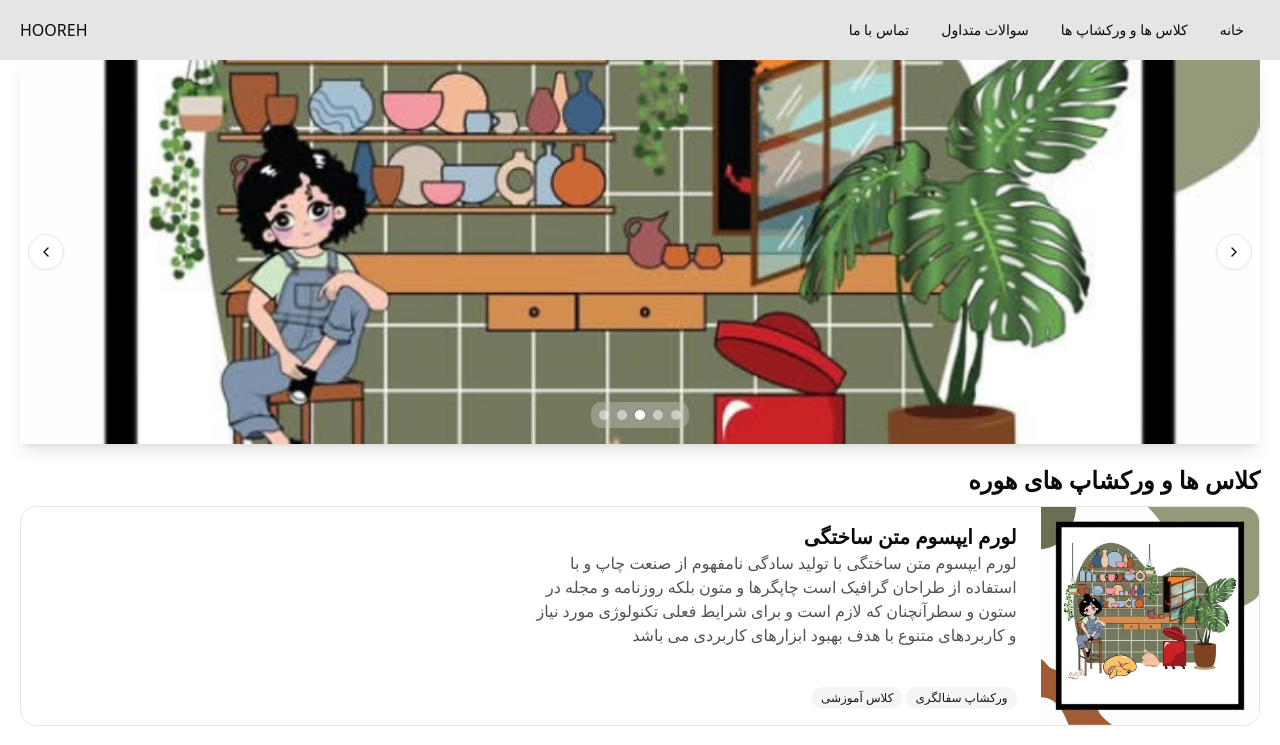
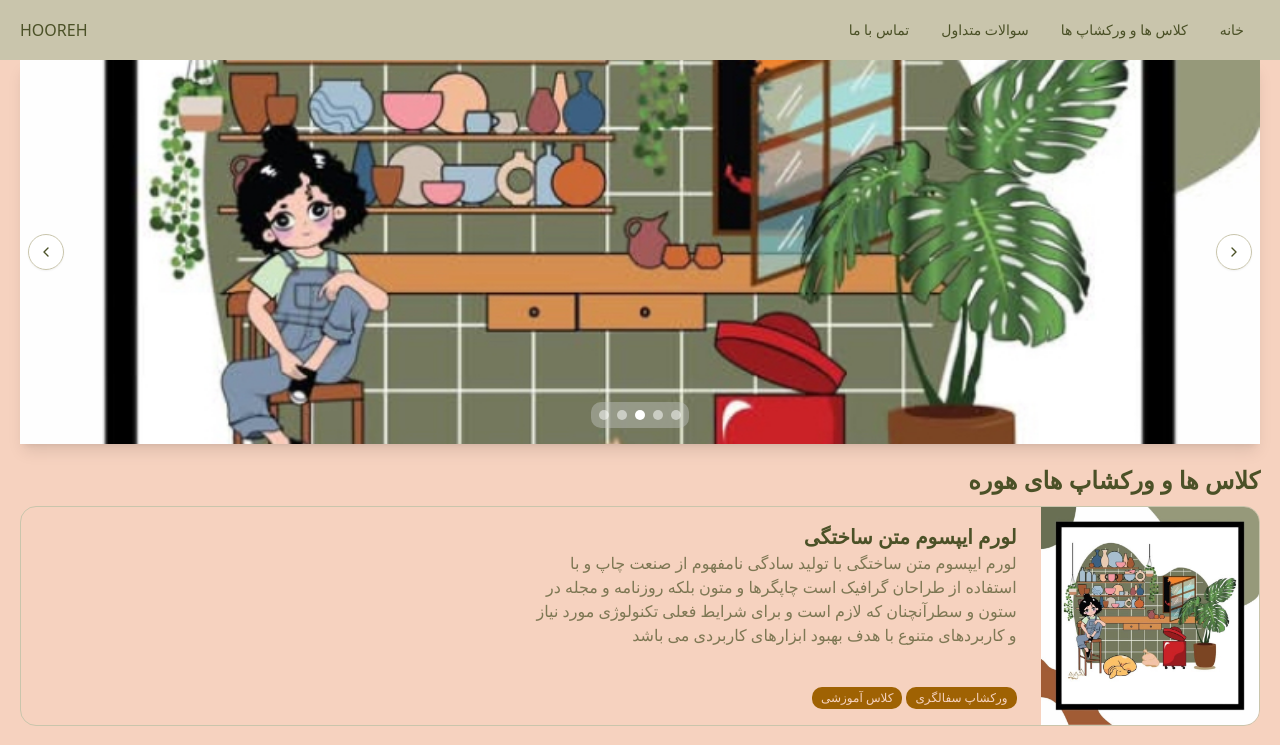
Before and after one commit to hossein-jorfi/hooreh-studio, a Next.js app: page / in a window 1280 px wide. Shown: the top 745 px of the page. Built offline with nearby package versions, Linux system fonts and the light colour scheme.

Commit message:
edit colots

```diff
--- a/app/globals.css
+++ b/app/globals.css
@@ -45,71 +45,106 @@
 
 :root {
   --radius: 0.75rem;
-  --background: oklch(1 0 0);
-  --foreground: oklch(0.145 0 0);
-  --card: oklch(1 0 0);
-  --card-foreground: oklch(0.145 0 0);
-  --popover: oklch(1 0 0);
-  --popover-foreground: oklch(0.145 0 0);
-  --primary: oklch(0.205 0 0);
-  --primary-foreground: oklch(0.985 0 0);
-  --secondary: oklch(0.97 0 0);
-  --secondary-foreground: oklch(0.205 0 0);
-  --muted: oklch(0.97 0 0);
-  --muted-foreground: oklch(0.556 0 0);
-  --accent: oklch(0.97 0 0);
-  --accent-foreground: oklch(0.205 0 0);
+
+  /* Light cream/peach from #FDD9C1 */
+  --background: oklch(0.89 0.048 49.77);
+  --foreground: oklch(0.42 0.063 115.75);
+
+  --card: oklch(0.89 0.048 49.77);
+  --card-foreground: oklch(0.42 0.063 115.75);
+
+  --popover: oklch(0.89 0.048 49.77);
+  --popover-foreground: oklch(0.42 0.063 115.75);
+
+  /* Olive green from #646A49 */
+  --primary: oklch(0.42 0.063 115.75);
+  --primary-foreground: oklch(0.89 0.048 49.77);
+
+  /* Warm brown from #A8763E */
+  --secondary: oklch(0.55 0.12 67.74);
+  --secondary-foreground: oklch(0.89 0.048 49.77);
+
+  /* Light beige from #ECD6B7 */
+  --muted: oklch(0.86 0.056 83.72);
+  --muted-foreground: oklch(0.45 0.05 115.75);
+
+  /* Darker brown from #A97845 */
+  --accent: oklch(0.55 0.11 69.5);
+  --accent-foreground: oklch(0.89 0.048 49.77);
+
   --destructive: oklch(0.577 0.245 27.325);
-  --border: oklch(0.922 0 0);
-  --input: oklch(0.922 0 0);
-  --ring: oklch(0.708 0 0);
-  --chart-1: oklch(0.646 0.222 41.116);
-  --chart-2: oklch(0.6 0.118 184.704);
-  --chart-3: oklch(0.398 0.07 227.392);
-  --chart-4: oklch(0.828 0.189 84.429);
-  --chart-5: oklch(0.769 0.188 70.08);
-  --sidebar: oklch(0.985 0 0);
-  --sidebar-foreground: oklch(0.145 0 0);
-  --sidebar-primary: oklch(0.205 0 0);
-  --sidebar-primary-foreground: oklch(0.985 0 0);
-  --sidebar-accent: oklch(0.97 0 0);
-  --sidebar-accent-foreground: oklch(0.205 0 0);
-  --sidebar-border: oklch(0.922 0 0);
-  --sidebar-ring: oklch(0.708 0 0);
+  --destructive-foreground: oklch(0.89 0.048 49.77);
+
+  --border: oklch(0.82 0.035 100.75);
+  --input: oklch(0.82 0.035 100.75);
+  --ring: oklch(0.42 0.063 115.75);
+
+  /* Chart colors using the palette */
+  --chart-1: oklch(0.42 0.063 115.75); /* #646A49 olive green */
+  --chart-2: oklch(0.55 0.12 67.74); /* #A8763E warm brown */
+  --chart-3: oklch(0.89 0.048 49.77); /* #FDD9C1 light peach */
+  --chart-4: oklch(0.45 0.05 115.75); /* #6F7256 darker olive */
+  --chart-5: oklch(0.55 0.11 69.5); /* #A97845 darker brown */
+
+  /* Sidebar using the palette */
+  --sidebar: oklch(0.86 0.056 83.72); /* #ECD6B7 light beige */
+  --sidebar-foreground: oklch(0.42 0.063 115.75);
+  --sidebar-primary: oklch(0.42 0.063 115.75);
+  --sidebar-primary-foreground: oklch(0.89 0.048 49.77);
+  --sidebar-accent: oklch(0.55 0.12 67.74);
+  --sidebar-accent-foreground: oklch(0.89 0.048 49.77);
+  --sidebar-border: oklch(0.82 0.035 100.75);
+  --sidebar-ring: oklch(0.42 0.063 115.75);
 }
 
 .dark {
-  --background: oklch(0.145 0 0);
-  --foreground: oklch(0.985 0 0);
-  --card: oklch(0.205 0 0);
-  --card-foreground: oklch(0.985 0 0);
-  --popover: oklch(0.205 0 0);
-  --popover-foreground: oklch(0.985 0 0);
-  --primary: oklch(0.922 0 0);
-  --primary-foreground: oklch(0.205 0 0);
-  --secondary: oklch(0.269 0 0);
-  --secondary-foreground: oklch(0.985 0 0);
-  --muted: oklch(0.269 0 0);
-  --muted-foreground: oklch(0.708 0 0);
-  --accent: oklch(0.269 0 0);
-  --accent-foreground: oklch(0.985 0 0);
-  --destructive: oklch(0.704 0.191 22.216);
-  --border: oklch(1 0 0 / 10%);
-  --input: oklch(1 0 0 / 15%);
-  --ring: oklch(0.556 0 0);
-  --chart-1: oklch(0.488 0.243 264.376);
-  --chart-2: oklch(0.696 0.17 162.48);
-  --chart-3: oklch(0.769 0.188 70.08);
-  --chart-4: oklch(0.627 0.265 303.9);
-  --chart-5: oklch(0.645 0.246 16.439);
-  --sidebar: oklch(0.205 0 0);
-  --sidebar-foreground: oklch(0.985 0 0);
-  --sidebar-primary: oklch(0.488 0.243 264.376);
-  --sidebar-primary-foreground: oklch(0.985 0 0);
-  --sidebar-accent: oklch(0.269 0 0);
-  --sidebar-accent-foreground: oklch(0.985 0 0);
-  --sidebar-border: oklch(1 0 0 / 10%);
-  --sidebar-ring: oklch(0.556 0 0);
+  /* Darker olive green from #646A49 */
+  --background: oklch(0.32 0.05 115.75);
+  --foreground: oklch(0.89 0.048 49.77);
+
+  --card: oklch(0.32 0.05 115.75);
+  --card-foreground: oklch(0.89 0.048 49.77);
+
+  --popover: oklch(0.32 0.05 115.75);
+  --popover-foreground: oklch(0.89 0.048 49.77);
+
+  /* Lighter olive green */
+  --primary: oklch(0.48 0.07 115.75);
+  --primary-foreground: oklch(0.89 0.048 49.77);
+
+  /* Warmer brown */
+  --secondary: oklch(0.58 0.13 67.74);
+  --secondary-foreground: oklch(0.89 0.048 49.77);
+
+  --muted: oklch(0.25 0.04 115.75);
+  --muted-foreground: oklch(0.75 0.03 115.75);
+
+  --accent: oklch(0.58 0.13 67.74);
+  --accent-foreground: oklch(0.89 0.048 49.77);
+
+  --destructive: oklch(0.577 0.245 27.325);
+  --destructive-foreground: oklch(0.89 0.048 49.77);
+
+  --border: oklch(0.38 0.05 115.75);
+  --input: oklch(0.38 0.05 115.75);
+  --ring: oklch(0.48 0.07 115.75);
+
+  /* Chart colors - slightly brighter for dark mode */
+  --chart-1: oklch(0.48 0.07 115.75);
+  --chart-2: oklch(0.58 0.13 67.74);
+  --chart-3: oklch(0.78 0.04 83.72);
+  --chart-4: oklch(0.52 0.06 115.75);
+  --chart-5: oklch(0.58 0.12 69.5);
+
+  /* Sidebar dark theme */
+  --sidebar: oklch(0.25 0.04 115.75);
+  --sidebar-foreground: oklch(0.89 0.048 49.77);
+  --sidebar-primary: oklch(0.48 0.07 115.75);
+  --sidebar-primary-foreground: oklch(0.89 0.048 49.77);
+  --sidebar-accent: oklch(0.58 0.13 67.74);
+  --sidebar-accent-foreground: oklch(0.89 0.048 49.77);
+  --sidebar-border: oklch(0.38 0.05 115.75);
+  --sidebar-ring: oklch(0.48 0.07 115.75);
 }
 
 @layer base {
```
